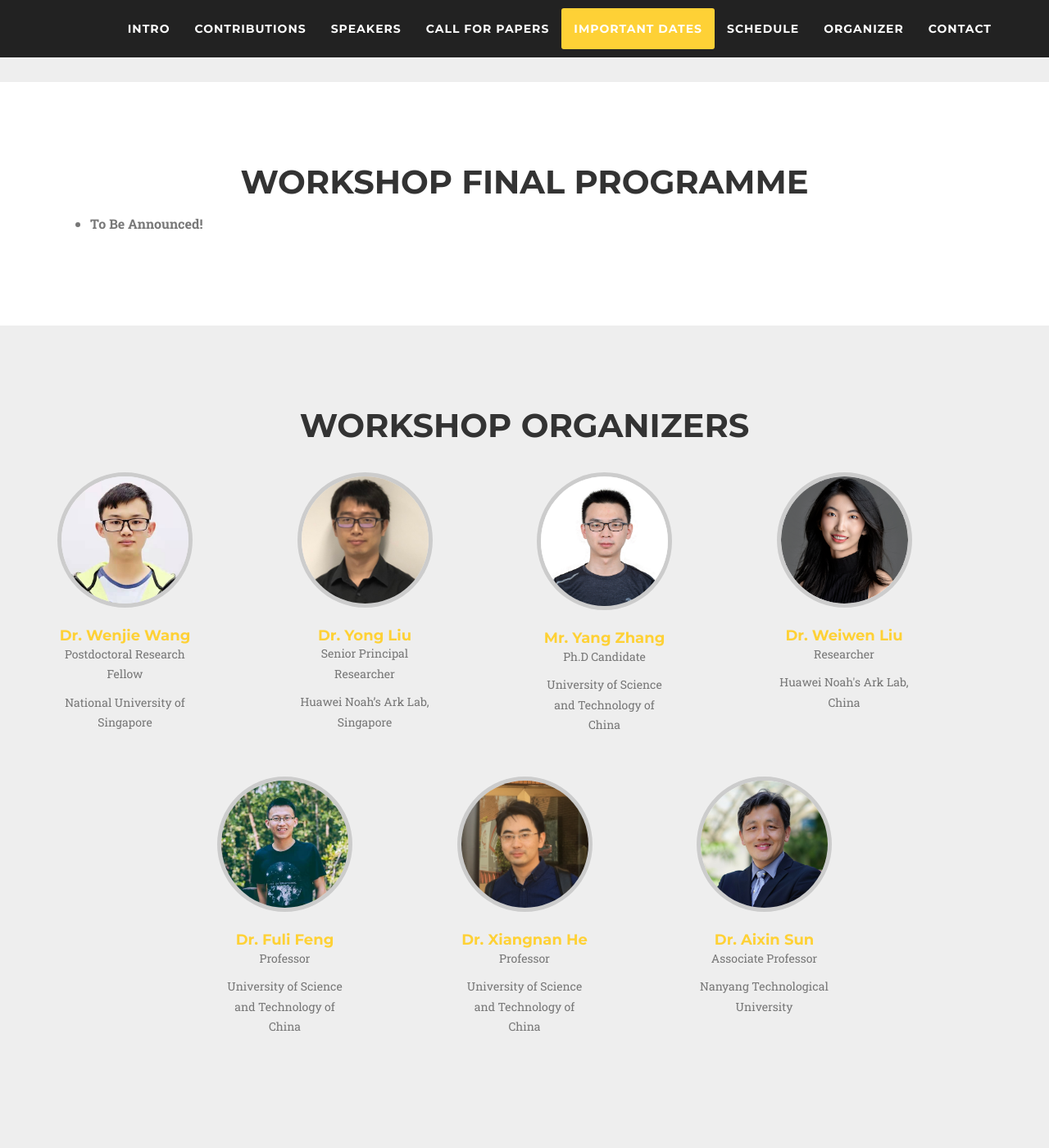
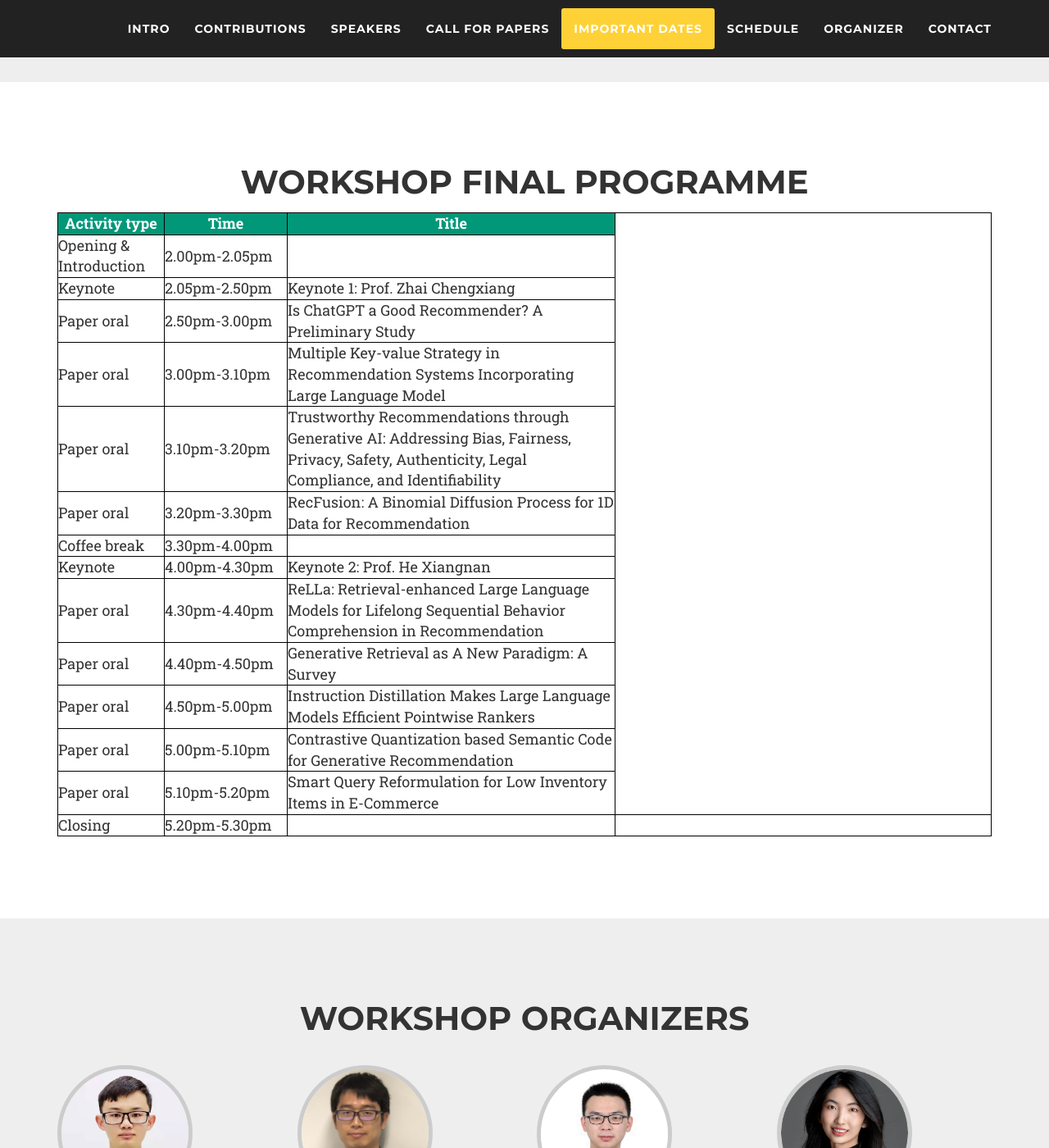
Before and after one commit to generative-rec/generative-rec.github.io, a Jekyll site: the page built from index.md, in a window 1280 px wide and 1400 px high, scrolled down 3349 px. Shown: the whole window at 82% size. Built offline with Jekyll 4.4.1, drawn with Linux system fonts in a browser that asks for light colours; nearby versions of some CDN libraries; some web fonts are replaced.

Commit message:
Update schedule.html

```diff
--- a/_includes/schedule.html
+++ b/_includes/schedule.html
@@ -23,30 +23,22 @@
         <!--h3 class="section-subheading text-muted">Lorem ipsum dolor sit amet consectetur.</h3-->
       </div>
     </div>
-
-           <div class="row text-justify">
-              <div class="col-md-12">
-                <ul class="large text-muted">
-                  <li><b>To Be Announced!</b></li>
-                </ul>
-              </div>
-            </div>
-
-
-<!--    <table style="width: 100%">-->
-<!--        <tr> <th width=100px> Activity type </th> <th width=110px> Time </th> <th width=300px> Title </th> <th> Speaker/Author(s) </th> </tr>-->
-<!--        <tr> <td width=100px> Opening </td> <td width=110px> 1.30pm-1.35pm </td> <td></td> <td></td> </tr>-->
-<!--        <tr> <td width=100px>Invited talk</td> <td width=110px>1.35pm-2.05pm</td> <td width=300px>On the Proactiveness in Conversational Search and Recommendation </td> <td width=170px> Prof. Lizi Liao </td> </tr>-->
-<!--        <tr> <td width=100px>Invited talk</td> <td width=110px>2.05pm-2.35pm</td> <td width=300px>On Challenges in Evaluating Interactive Recommender Systems </td> <td width=170px> Prof. Aixin Sun </td> </tr>-->
-<!--        <tr> <td width=100px>Invited talk</td> <td width=110px>2.35pm-3.05pm</td> <td width=300px>Combining Empirical and Computational Approaches to Model and Predict Trust Dynamic in Human-AI Interaction </td> <td width=170px> Prof. X. Jessie Yang </td> </tr>-->
-<!--        <tr> <td width=100px> Coffee break </td> <td></td><td></td><td></td> </tr>-->
-<!--        <tr> <td width=100px>Paper oral</td> <td width=110px>3.30pm-3.45pm</td> <td width=300px>Minimalist and High-performance Conversational Recommendation with Uncertainty Estimation for User Preference</td> <td width=170px> Yinan Zhang, Boyang Li, You Yuan, Chunyan Miao </td> </tr>-->
-<!--        <tr> <td width=100px>Paper oral</td> <td width=110px>3.45pm-4.00pm</td> <td width=300px>Balancing Accuracy and Fairness for Interactive Recommendation with Reinforcement Learning </td> <td width=170px> Weiwen Liu, Ruiming Tang </td> </tr>-->
-<!--        <tr> <td width=100px>Paper oral</td> <td width=110px>4.00pm-4.15pm</td> <td width=300px>Leveraging Context-dependent Click Model for Off-Policy Evaluation of Ranking Policies </td> <td width=170px> Haruka Kiyohara, Nobuyuki Shimizu, Yasuo Yamamoto </td> </tr>-->
-<!--        <tr> <td width=100px>Paper oral</td> <td width=110px>4.15pm-4.30pm</td> <td width=300px>Dynamic Adaptation of User Preferences and Results in a Destination Recommender System </td> <td width=170px> Asal Nesar Noubari, Wolfgang Wörndl </td> </tr>-->
-<!--        <tr> <td width=100px>Paper oral</td> <td width=110px>4.30pm-4.45pm</td> <td width=300px>Improving Recommendation Systems with User Personality Inferred from Product Reviews </td> <td width=170px> Xinyuan Lu, Min-Yen Kan </td> </tr>-->
-<!--        <tr> <td width=100px>Paper oral</td> <td width=110px>4.45pm-5.00pm</td> <td width=300px>Counterfactual Explanations for Visual Recommender Systems </td> <td width=170px> Neham Jain, Vibhhu Sharma, Gaurav Sinha </td> </tr>-->
-<!--        <tr> <td width=100px>Closing</td> <td width=110px>5.00pm-5.05pm</td>  <td></td> <td></td> </tr>-->
-<!--    </table>-->
+    <table style="width: 100%">
+        <tr> <th width=130px> Activity type </th> <th width=150px> Time </th> <th width=400px> Title </th> </tr>
+        <tr> <td width=130px> Opening & Introduction </td> <td width=150px> 2.00pm-2.05pm </td> <td></td> </tr>
+        <tr> <td width=130px>Keynote</td> <td width=150px>2.05pm-2.50pm</td> <td width=400px>Keynote 1: Prof. Zhai Chengxiang</td> </tr>
+        <tr> <td width=130px>Paper oral</td> <td width=150px>2.50pm-3.00pm</td> <td width=400px>Is ChatGPT a Good Recommender? A Preliminary Study</td> </tr>
+        <tr> <td width=130px>Paper oral</td> <td width=150px>3.00pm-3.10pm</td> <td width=400px>Multiple Key-value Strategy in Recommendation Systems Incorporating Large Language Model</td> </tr>
+        <tr> <td width=130px>Paper oral</td> <td width=150px>3.10pm-3.20pm</td> <td width=400px>Trustworthy Recommendations through Generative AI: Addressing Bias, Fairness, Privacy, Safety, Authenticity, Legal Compliance, and Identifiability</td> </tr>
+        <tr> <td width=130px>Paper oral</td> <td width=150px>3.20pm-3.30pm</td> <td width=400px>RecFusion: A Binomial Diffusion Process for 1D Data for Recommendation</td> </tr>
+        <tr> <td width=130px> Coffee break </td> <td width=150px> 3.30pm-4.00pm</td><td></td> </tr>
+        <tr> <td width=130px>Keynote</td> <td width=150px>4.00pm-4.30pm</td> <td width=400px>Keynote 2: Prof. He Xiangnan</td> </tr>
+        <tr> <td width=130px>Paper oral</td> <td width=150px>4.30pm-4.40pm</td> <td width=400px>ReLLa: Retrieval-enhanced Large Language Models for Lifelong Sequential Behavior Comprehension in Recommendation</td> </tr>
+        <tr> <td width=130px>Paper oral</td> <td width=150px>4.40pm-4.50pm</td> <td width=400px>Generative Retrieval as A New Paradigm: A Survey</td> </tr>
+        <tr> <td width=130px>Paper oral</td> <td width=150px>4.50pm-5.00pm</td> <td width=400px>Instruction Distillation Makes Large Language Models Efficient Pointwise Rankers</td> </tr>
+        <tr> <td width=130px>Paper oral</td> <td width=150px>5.00pm-5.10pm</td> <td width=400px>Contrastive Quantization based Semantic Code for Generative Recommendation</td> </tr>
+        <tr> <td width=130px>Paper oral</td> <td width=150px>5.10pm-5.20pm</td> <td width=400px>Smart Query Reformulation for Low Inventory Items in E-Commerce</td> </tr>
+        <tr> <td width=130px>Closing</td> <td width=150px>5.20pm-5.30pm</td>  <td></td> <td></td> </tr>
+    </table>
   </div>
 </section>
```
